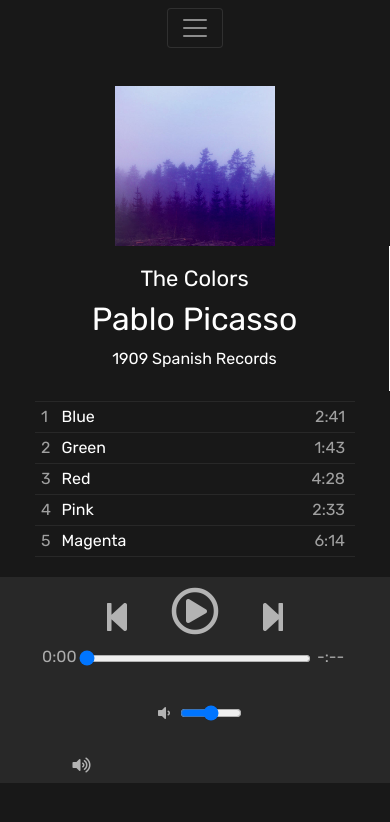
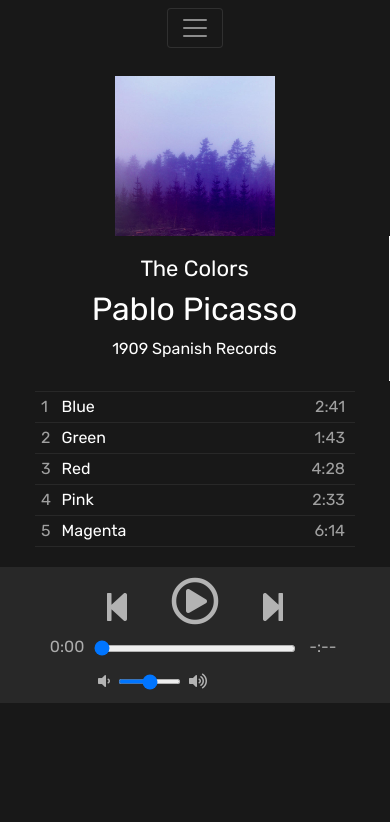
Before and after one commit to Jacoblevine93/bloc-jams-react, a React (Create React App) app: page /album/the-colors in a window 390 px wide. Shown: the top 822 px of the page. Built offline with nearby package versions, Linux system fonts and the light colour scheme.

Commit message:
Almost Done With Styling

```diff
--- a/src/App.css
+++ b/src/App.css
@@ -38,17 +38,5 @@
 
 .navbar-collapse {
   background-color: #282828!important;
+  width: 100%;
 }
-
-.navbar .navbar-nav .nav-item.show .nav-link:active {
-  color: #1dba53!important;
-
-}
-
-.navbar .navbar-nav .nav-item.active .nav-link:active {
-  color: #1dba53!important;
-}
-
-.navbar {
-  min-height: 50px!important;
-}
--- a/src/App.js
+++ b/src/App.js
@@ -5,6 +5,8 @@ import Landing from './components/Landing';
 import Library from './components/Library';
 import Album from './components/Album';
 import { Helmet } from "react-helmet";
+
+
 
 class App extends Component {
   render() {
@@ -14,18 +16,17 @@ class App extends Component {
       <style>{'body { background-color: #181818; }'}</style>
       </Helmet>
       <header>
-        <nav class="navbar navbar-expand-md navbar-dark justify-content-center">
-        <button class="navbar-toggler" type="button" data-toggle="collapse" data-target="#collapsibleNavbar">
-          <span class="navbar-toggler-icon"></span>
+        <nav className="navbar navbar-expand-md navbar-dark justify-content-center">
+          <button className="navbar-toggler" type="button" data-toggle="collapse" data-target="#collapsibleNavbar">
+            <span className="navbar-toggler-icon"></span>
           </button>
-
-        <div class="collapse navbar-collapse" id="collapsibleNavbar">
-          <ul class="navbar-nav">
-            <li class="nav-item">
-              <Link class="nav-link" to="/">Home</Link>
+        <div className="collapse navbar-collapse" id="collapsibleNavbar">
+          <ul className="navbar-nav">
+            <li className="nav-item">
+              <Link className="nav-link" to="/">Home</Link>
             </li>
-            <li class="nav-item">
-              <Link class="nav-link" to='/library'>Library</Link>
+            <li className="nav-item">
+              <Link className="nav-link" to='/library'>Library</Link>
             </li>
           </ul>
         </div>
--- a/src/components/Album.css
+++ b/src/components/Album.css
@@ -50,6 +50,10 @@
   font-family: 'Rubik', sans-serif;
 }
 
+#song-list {
+  padding-bottom: 0px;
+}
+
 tr {
   border-bottom: 1pt solid #282828;
   border-top: 1pt solid #282828;
@@ -80,3 +84,14 @@ td {
 #table-right {
   border-left: #ffffff;
 }
+
+@media (max-width: 767.98px) {
+  #song-list {
+    padding-bottom: 0px;
+  }
+
+  .album-cover {
+    margin: 0 auto;
+    padding: 10px 0px 0px 0px;
+  }
+}
--- a/src/components/Landing.css
+++ b/src/components/Landing.css
@@ -40,6 +40,9 @@
   text-shadow:   none;
 }
 
-Link {
-  color: #ffffff;
+@media (max-width: 767.98px) {
+  .hero-title {
+    font-size: 38px;
+  }
+
 }
--- a/src/components/Library.css
+++ b/src/components/Library.css
@@ -30,7 +30,7 @@ h1 {
 
 #h1-block {
   text-align: center!important;
-  padding-bottom: 15px;
+  padding-bottom: 10px;
   padding-top: 15px;
 }
 
--- a/src/components/PlayerBar.css
+++ b/src/components/PlayerBar.css
@@ -28,7 +28,7 @@
 .fa-volume-up {
   color: #b3b3b3;
   display: inline-block;
-  margin: 36px 235px 0px 8px;
+  margin: 36px 15px 0px 7px;
 }
 
 .fa-volume-down {
@@ -69,3 +69,55 @@
 .fa-play-circle:hover {
   color: #ffffff;
 }
+
+#volume-control {
+  text-align: left;
+  padding-left: 25px;
+}
+
+@media (max-width: 767.98px) {
+  #volume-control {
+    text-align: left;
+    padding-top: 10px;
+    padding-left: 58px;
+  }
+
+  .volume-bar {
+    width: 25%;
+    height: 5px;
+    padding: 0px 0px 0px 0px;
+    margin: 0px 0px 0px 0px;
+    display: inline-block;
+  }
+
+  .fa-volume-up {
+    color: #b3b3b3;
+    display: inline-block;
+    margin: 0px 0px .5px 8px;
+  }
+
+  .fa-volume-down {
+    display: inline-block;
+    color: #b3b3b3;
+    margin: 0px 8px .5px 0px;
+  }
+
+  .current-time {
+    color: #acacac;
+    display: inline-block;
+    width: 17.5%;
+  }
+
+  .total-time {
+    color: #acacac;
+    display: inline-block;
+    width: 17.5%;
+  }
+
+  .seek-bar {
+      background:#b3b3b3;
+      height:7px;
+      width: 65%;
+      display: inline-block;
+  }
+}
```
Also changed, not shown: src/components/Album.js (line endings or trailing spaces). Lines whose indentation alone changed are shown as unchanged.
